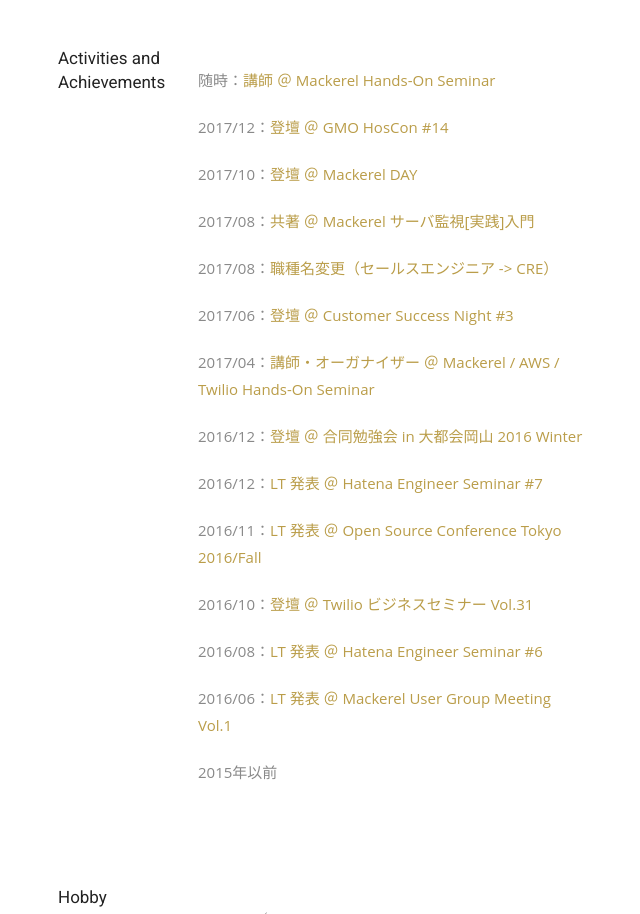
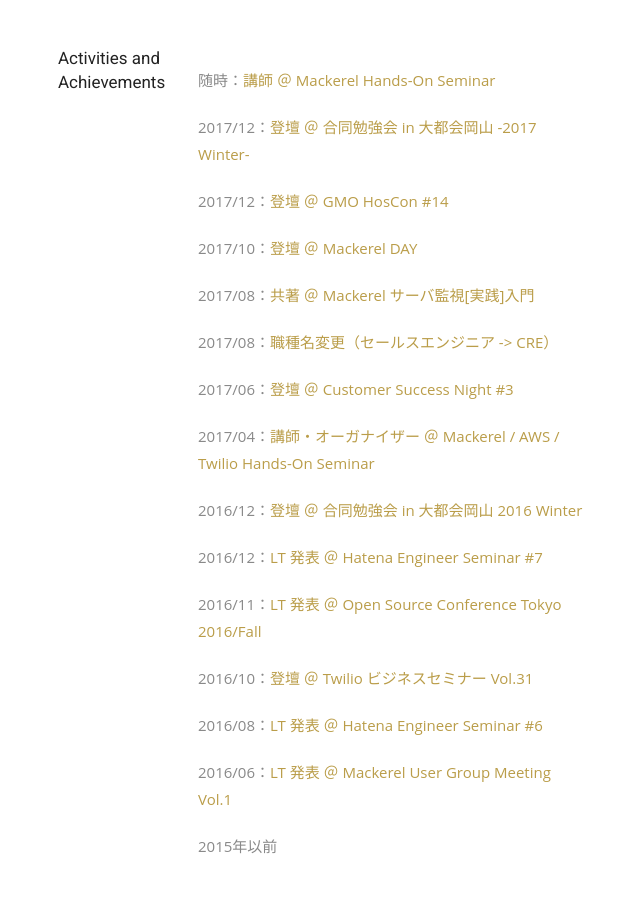
Before and after one commit to a-know/a-know.github.io, a plain HTML site: page index.html in a window 1280 px wide. Shown: the part 1491-2405 px from the top of the page, without its empty margins (637-1277 px from the left). Drawn offline with Linux system fonts and the light colour scheme; a web font is replaced by a local one.

Commit message:
Add gbdaitokai

```diff
--- a/index.html
+++ b/index.html
@@ -152,6 +152,7 @@
                                     <div class="col-sm-12">
                                         <ul class="service-list">
                                             <li>随時：<a href="http://mackerelio.connpass.com/" target="_blank">講師 ＠ Mackerel Hands-On Seminar</a></li>
+                                            <li>2017/12：<a href="https://speakerdeck.com/daisukeinoue/gbdaitokai-2017" target="_blank">登壇 ＠ 合同勉強会 in 大都会岡山 -2017 Winter-</a></li>
                                             <li>2017/12：<a href="https://speakerdeck.com/daisukeinoue/hatena-mackerel-cs" target="_blank">登壇 ＠ GMO HosCon #14</a></li>
                                             <li>2017/10：<a href="https://speakerdeck.com/daisukeinoue/mackerel-with-cre" target="_blank">登壇 ＠ Mackerel DAY</a></li>
                                             <li>2017/08：<a href="https://www.amazon.co.jp/dp/4774192139" target="_blank">共著 ＠ Mackerel サーバ監視[実践]入門</a></li>
```
